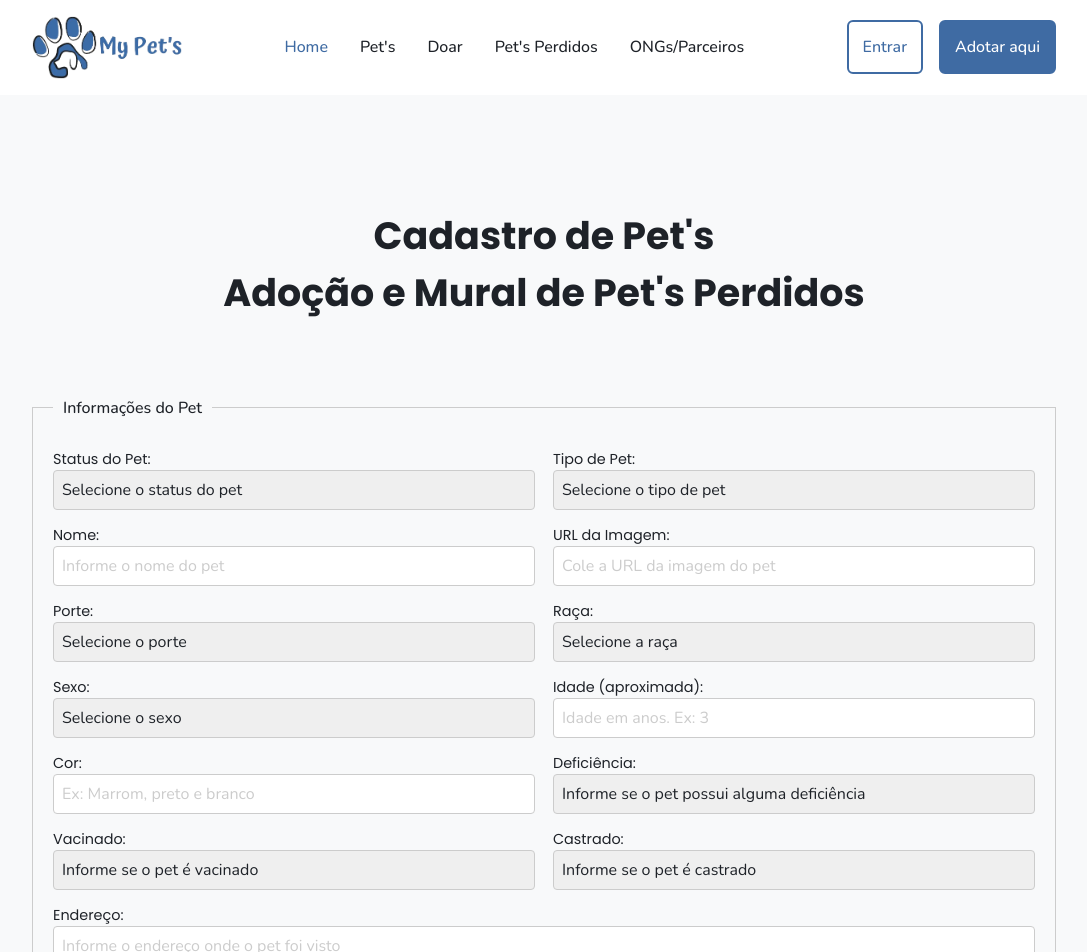
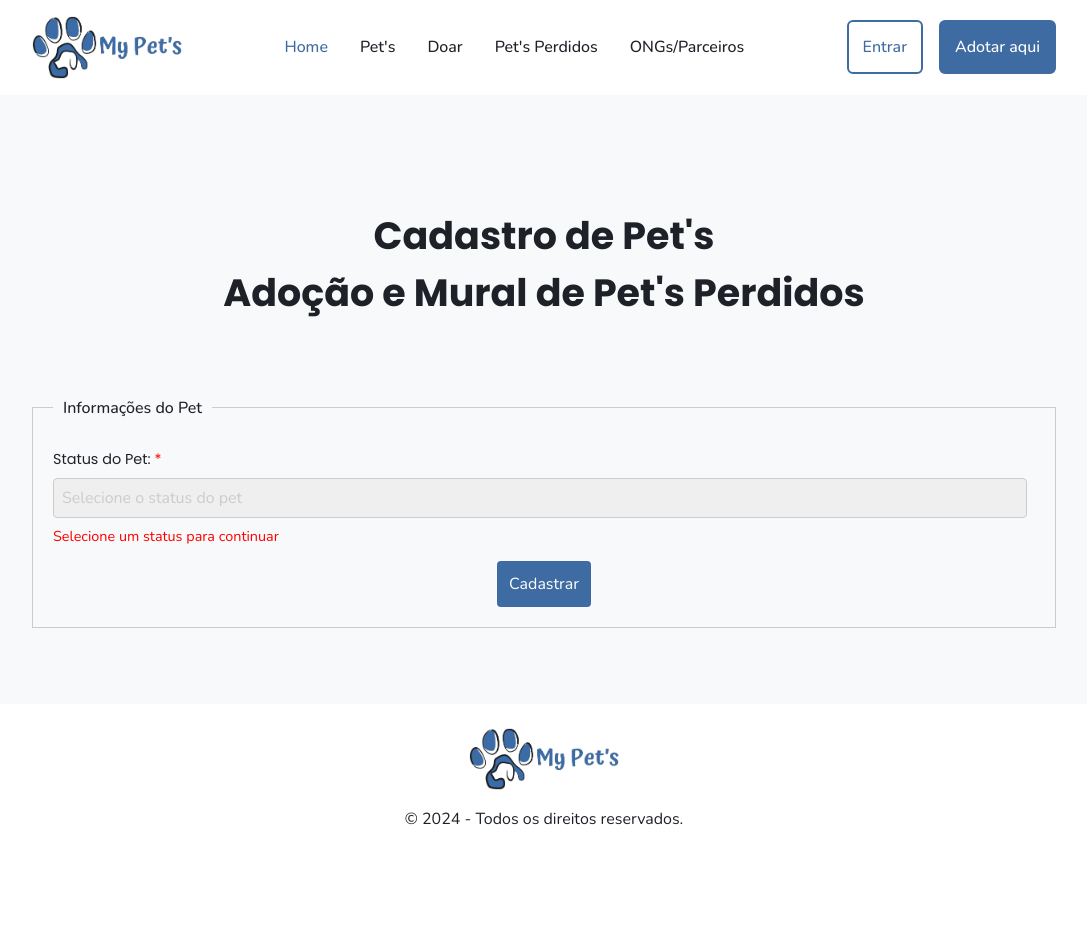
Before and after one commit to stefanie-sacon/my-pets, a React (Vite) app: page /cadastropets in a window 1280 px wide. Shown: the top 952 px of the page, without its empty margins (96-1183 px from the left). After the commit the page ends 849 px from the top, so only its background shows below. Built offline with nearby package versions, Linux system fonts and the light colour scheme.

Commit message:
refactor: page cadastro-pets

```diff
--- a/src/pages/cadastro-pets/index.tsx
+++ b/src/pages/cadastro-pets/index.tsx
@@ -38,6 +38,8 @@ export const CadastroPets = () => {
     kind: "",
   });
 
+  const [statusSelected, setStatusSelected] = useState<boolean>(false);
+
   const handleChange = (
     e: React.ChangeEvent<
       HTMLInputElement | HTMLSelectElement | HTMLTextAreaElement
@@ -45,6 +47,18 @@ export const CadastroPets = () => {
   ) => {
     const { name, value } = e.target;
     setFormData((prev) => ({ ...prev, [name]: value }));
+
+    if (name === "status") {
+      setStatusSelected(value !== "");
+    }
+
+    if (e.target.tagName === "SELECT") {
+      if (value === "") {
+        e.target.classList.add("placeholder-hidden");
+      } else {
+        e.target.classList.remove("placeholder-hidden");
+      }
+    }
   };
 
   const handleSubmit = async (e: React.FormEvent<HTMLFormElement>) => {
@@ -77,6 +91,7 @@ export const CadastroPets = () => {
           about: "",
           kind: "",
         });
+        setStatusSelected(false); // Resetar status selecionado
       } else {
         const errorData = await response.json();
         console.error("Erro no servidor:", errorData);
@@ -109,12 +124,18 @@ export const CadastroPets = () => {
 
                 <div className="forms-groups">
                   <div className="form-group">
-                    <label htmlFor="status">Status do Pet:</label>
+                    <label htmlFor="status" className="required">
+                      Status do Pet:
+                    </label>
                     <select
                       id="status"
                       name="status"
                       value={formData.status}
                       onChange={handleChange}
+                      className={
+                        formData.status === "" ? "placeholder-hidden" : ""
+                      }
+                      required
                     >
                       <option value="" disabled>
                         Selecione o status do pet
@@ -124,17 +145,32 @@ export const CadastroPets = () => {
                       <option value="LOOKING_FOR_OWNER">
                         Procurando tutor
                       </option>
-                      <option value="FOUND">Encontrado</option>
+                      <option value="FOUND" hidden>
+                        Encontrado
+                      </option>
                     </select>
+                    {!statusSelected && (
+                      <p className="info-message">
+                        Selecione um status para continuar
+                      </p>
+                    )}
                   </div>
 
+                  {statusSelected && (
+                    <>
                       <div className="form-group">
-                    <label htmlFor="kind">Tipo de Pet:</label>
+                        <label htmlFor="kind" className="required">
+                          Tipo de Pet:
+                        </label>
                         <select
                           id="kind"
                           name="kind"
                           value={formData.kind}
                           onChange={handleChange}
+                          className={
+                            formData.kind === "" ? "placeholder-hidden" : ""
+                          }
+                          required
                         >
                           <option value="" disabled>
                             Selecione o tipo de pet
@@ -144,11 +180,11 @@ export const CadastroPets = () => {
                           <option value="OTHER">Outro</option>
                         </select>
                       </div>
-                </div>
 
-                <div className="forms-groups">
                       <div className="form-group">
-                    <label htmlFor="name">Nome:</label>
+                        <label htmlFor="name" className="required">
+                          Nome:
+                        </label>
                         <input
                           type="text"
                           id="name"
@@ -156,10 +192,14 @@ export const CadastroPets = () => {
                           value={formData.name}
                           onChange={handleChange}
                           placeholder="Informe o nome do pet"
+                          required
                         />
                       </div>
+
                       <div className="form-group">
-                    <label htmlFor="image_url">URL da Imagem:</label>
+                        <label htmlFor="image_url" className="required">
+                          URL da Imagem:
+                        </label>
                         <input
                           type="url"
                           id="image_url"
@@ -167,18 +207,23 @@ export const CadastroPets = () => {
                           value={formData.image_url}
                           onChange={handleChange}
                           placeholder="Cole a URL da imagem do pet"
+                          required
                         />
                       </div>
-                </div>
 
-                <div className="forms-groups">
                       <div className="form-group">
-                    <label htmlFor="size">Porte:</label>
+                        <label htmlFor="size" className="required">
+                          Porte:
+                        </label>
                         <select
                           id="size"
                           name="size"
                           value={formData.size}
                           onChange={handleChange}
+                          className={
+                            formData.size === "" ? "placeholder-hidden" : ""
+                          }
+                          required
                         >
                           <option value="" disabled>
                             Selecione o porte
@@ -196,37 +241,30 @@ export const CadastroPets = () => {
                           name="race"
                           value={formData.race}
                           onChange={handleChange}
+                          className={
+                            formData.race === "" ? "placeholder-hidden" : ""
+                          }
                         >
                           <option value="" disabled>
                             Selecione a raça
                           </option>
-                      <option value="BULLDOG">Bulldog</option>
-                      <option value="DACHSHUND">Dachshund</option>
-                      <option value="GOLDEN_RETRIEVER">Golden Retriever</option>
-                      <option value="LABRADOR">Labrador</option>
-                      <option value="LHASA_APSO">Lhasa Apso</option>
-                      <option value="PASTOR_ALEMAO">Pastor Alemão</option>
-                      <option value="PINSCHER">Pinscher</option>
-                      <option value="PIT_BULL">Pit Bull</option>
-                      <option value="POODLE">Poodle</option>
-                      <option value="PUG">Pug</option>
-                      <option value="ROTTWEILER">Rottweiler</option>
-                      <option value="SHIH_TZU">Shih-tzu</option>
-                      <option value="SRD">SRD (Sem raça definida)</option>
-                      <option value="YORKSHIRE">Yorkshire</option>
-                      <option value="OTHER">Outro</option>
+                          {/* Adicione as opções de raça aqui */}
                         </select>
                       </div>
-                </div>
 
-                <div className="forms-groups">
                       <div className="form-group">
-                    <label htmlFor="gender">Sexo:</label>
+                        <label htmlFor="gender" className="required">
+                          Sexo:
+                        </label>
                         <select
                           id="gender"
                           name="gender"
                           value={formData.gender}
                           onChange={handleChange}
+                          className={
+                            formData.gender === "" ? "placeholder-hidden" : ""
+                          }
+                          required
                         >
                           <option value="" disabled>
                             Selecione o sexo
@@ -237,7 +275,7 @@ export const CadastroPets = () => {
                       </div>
 
                       <div className="form-group">
-                    <label htmlFor="age">Idade (aproximada):</label>
+                        <label htmlFor="age">Idade:</label>
                         <input
                           type="number"
                           id="age"
@@ -248,73 +286,100 @@ export const CadastroPets = () => {
                           placeholder="Idade em anos. Ex: 3"
                         />
                       </div>
-                </div>
 
-                <div className="forms-groups">
                       <div className="form-group">
-                    <label htmlFor="color">Cor:</label>
+                        <label htmlFor="color" className="required">
+                          Cor:
+                        </label>
                         <input
                           type="text"
                           id="color"
                           name="color"
                           value={formData.color}
                           onChange={handleChange}
-                      placeholder="Ex: Marrom, preto e branco"
+                          placeholder="Informe a cor do pet"
+                          required
                         />
                       </div>
 
                       <div className="form-group">
-                    <label htmlFor="deficiencia">Deficiência:</label>
+                        <label htmlFor="deficiencia" className="required">
+                          Deficiência:
+                        </label>
                         <select
                           id="deficiencia"
                           name="deficiencia"
                           value={formData.deficiencia}
                           onChange={handleChange}
+                          className={
+                            formData.deficiencia === ""
+                              ? "placeholder-hidden"
+                              : ""
+                          }
+                          required
                         >
                           <option value="" disabled>
                             Informe se o pet possui alguma deficiência
                           </option>
-                      <option value="sim">Sim</option>
-                      <option value="nao">Não</option>
+                          <option value="true">Visão</option>
+                          <option value="false">Audição</option>
+                          <option value="true">Locomoção</option>
+                          <option value="false">Não possui</option>
+                          <option value="false">Outras</option>
                         </select>
                       </div>
-                </div>
 
-                <div className="forms-groups">
                       <div className="form-group">
-                    <label htmlFor="vacinado">Vacinado:</label>
+                        <label htmlFor="vacinado" className="required">
+                          Vacinado:
+                        </label>
                         <select
                           id="vacinado"
                           name="vacinado"
                           value={formData.vacinado}
                           onChange={handleChange}
+                          className={
+                            formData.vacinado === "" ? "placeholder-hidden" : ""
+                          }
+                          required
                         >
                           <option value="" disabled>
                             Informe se o pet é vacinado
                           </option>
-                      <option value="sim">Sim</option>
-                      <option value="nao">Não</option>
+                          <option value="true">Sim</option>
+                          <option value="false">Não</option>
+                          <option value="false">Parcialmente</option>
+                          <option value="false">Desconhecido</option>
+                          <option value="false">Não se aplica</option>
                         </select>
                       </div>
 
                       <div className="form-group">
-                    <label htmlFor="castrado">Castrado:</label>
+                        <label htmlFor="castrado" className="required">
+                          Castrado:
+                        </label>
                         <select
                           id="castrado"
                           name="castrado"
                           value={formData.castrado}
                           onChange={handleChange}
+                          className={
+                            formData.castrado === "" ? "placeholder-hidden" : ""
+                          }
+                          required
                         >
                           <option value="" disabled>
                             Informe se o pet é castrado
                           </option>
-                      <option value="sim">Sim</option>
-                      <option value="nao">Não</option>
+                          <option value="true">Sim</option>
+                          <option value="false">Não</option>
+                          <option value="false">Em processo</option>
+                          <option value="false">Desconhecido</option>
+                          <option value="false">Não se aplica</option>
                         </select>
                       </div>
-                </div>
 
-                <div className="form-group">
+                      <div className="form-group full-width">
                         <label htmlFor="address">Endereço:</label>
                         <input
                           type="text"
@@ -326,20 +391,23 @@ export const CadastroPets = () => {
                         />
                       </div>
 
-                <div className="form-group">
+                      <div className="form-group full-width">
                         <label htmlFor="about">Sobre o Pet:</label>
                         <textarea
                           id="about"
                           name="about"
                           value={formData.about}
                           onChange={handleChange}
-                    placeholder="Descreva o pet ou a situação"
+                          placeholder="Descreva informações adicionais sobre o pet"
                         />
                       </div>
+                    </>
+                  )}
+                </div>
 
-                <div className="forms-groups">
-                  <button type="submit" className="submit-btn">
-                    Cadastrar Pet
+                <div className="forms-button">
+                  <button type="submit" className="btn-submit">
+                    Cadastrar
                   </button>
                 </div>
               </fieldset>
--- a/src/pages/cadastro-pets/styles.css
+++ b/src/pages/cadastro-pets/styles.css
@@ -43,12 +43,6 @@ legend {
   margin-bottom: 15px;
 }
 
-.forms-groups {
-  display: grid;
-  grid-template-columns: repeat(auto-fit, minmax(15rem, 1fr));
-  gap: 18px;
-}
-
 input,
 select,
 textarea,
@@ -65,10 +59,23 @@ option {
 }
 
 ::placeholder,
-.placeholder-shown {
+select.placeholder-hidden option[disabled] {
   color: #ccc;
 }
+
+select {
+  color: black;
+}
+
 select.placeholder-hidden {
+  color: #ccc;
+}
+
+select:not(.placeholder-hidden) option[disabled] {
+  display: none;
+}
+
+select:not(.placeholder-hidden) {
   color: black;
 }
 
@@ -82,23 +89,58 @@ textarea {
   justify-content: center;
 }
 
-#btn-cadastrar {
-  padding: 16px 24px;
-  background-color: var(--secondary);
-  color: var(--white);
-  font-size: 16px;
-  font-weight: 500;
-  text-align: center;
-  border-radius: 6px;
-  cursor: pointer;
+.required::after {
+  content: " *";
+  color: red;
 }
 
-#btn-cadastrar:hover {
-  padding: 16px 24px;
-  background-color: var(--white);
-  color: var(--secondary);
-  border: 2px solid var(--secondary);
-  text-align: center;
-  border-radius: 6px;
-  cursor: pointer;
+.forms-button {
+  display: flex;
+  justify-content: center;
 }
+
+/* Adicione ou modifique suas regras CSS para o formulário */
+.forms-groups {
+  display: flex;
+  flex-wrap: wrap;
+}
+
+.form-group {
+  flex: 1 1 calc(50% - 16px); /* Ajusta o tamanho dos campos para ocupar 50% da largura menos o espaçamento */
+  box-sizing: border-box;
+  padding-right: 8px;
+}
+
+.form-group.full-width {
+  flex: 1 1 100%; /* Ocupa toda a largura disponível */
+}
+
+.form-group label {
+  display: block;
+  margin-bottom: 8px;
+}
+
+.form-group input,
+.form-group select,
+.form-group textarea {
+  width: 100%;
+  padding: 8px;
+  box-sizing: border-box;
+}
+
+.info-message {
+  color: red;
+  font-size: 0.9em;
+  margin-top: 8px;
+}
+
+/* Assegura que os campos com a classe full-width ocupem toda a largura disponível */
+.form-group.full-width {
+  flex: 1 1 100%;
+}
+
+.form-group.full-width input,
+.form-group.full-width textarea {
+  width: 100%;
+  box-sizing: border-box;
+}
```
Also changed, not shown: 1 other file (tests, documents, lock files or other folders). Lines whose indentation alone changed are shown as unchanged.
